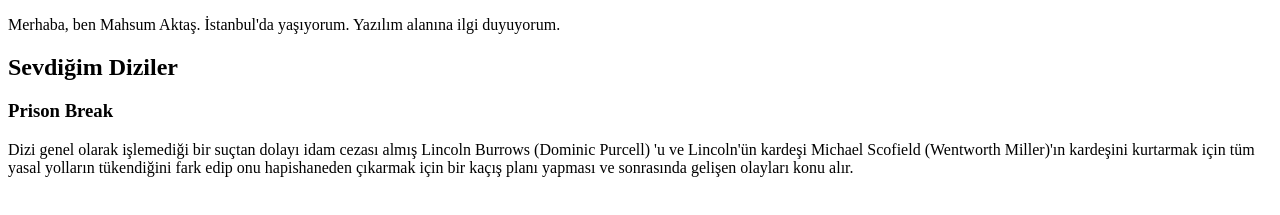
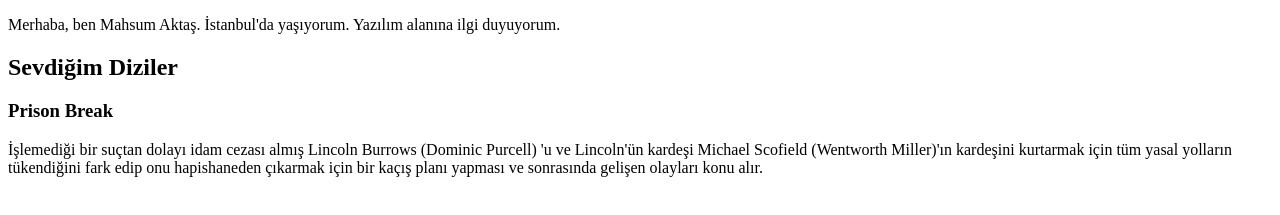
Before and after one commit to mhskts/fn, a plain HTML site: page index.html in a window 1280 px wide. Shown: the part 105-320 px from the top of the page. Drawn offline with Linux system fonts and the light colour scheme.

Commit message:
update series

```diff
--- a/index.html
+++ b/index.html
@@ -19,11 +19,11 @@
     <h2>Sevdiğim Diziler</h2>
     <h3>Prison Break</h3>
     <p>
-      Dizi genel olarak işlemediği bir suçtan dolayı idam cezası almış Lincoln
-      Burrows (Dominic Purcell) 'u ve Lincoln'ün kardeşi Michael Scofield
-      (Wentworth Miller)'ın kardeşini kurtarmak için tüm yasal yolların
-      tükendiğini fark edip onu hapishaneden çıkarmak için bir kaçış planı
-      yapması ve sonrasında gelişen olayları konu alır.
+      İşlemediği bir suçtan dolayı idam cezası almış Lincoln Burrows (Dominic
+      Purcell) 'u ve Lincoln'ün kardeşi Michael Scofield (Wentworth Miller)'ın
+      kardeşini kurtarmak için tüm yasal yolların tükendiğini fark edip onu
+      hapishaneden çıkarmak için bir kaçış planı yapması ve sonrasında gelişen
+      olayları konu alır.
     </p>
   </body>
 </html>
```
Also changed, not shown: 1 other file.
